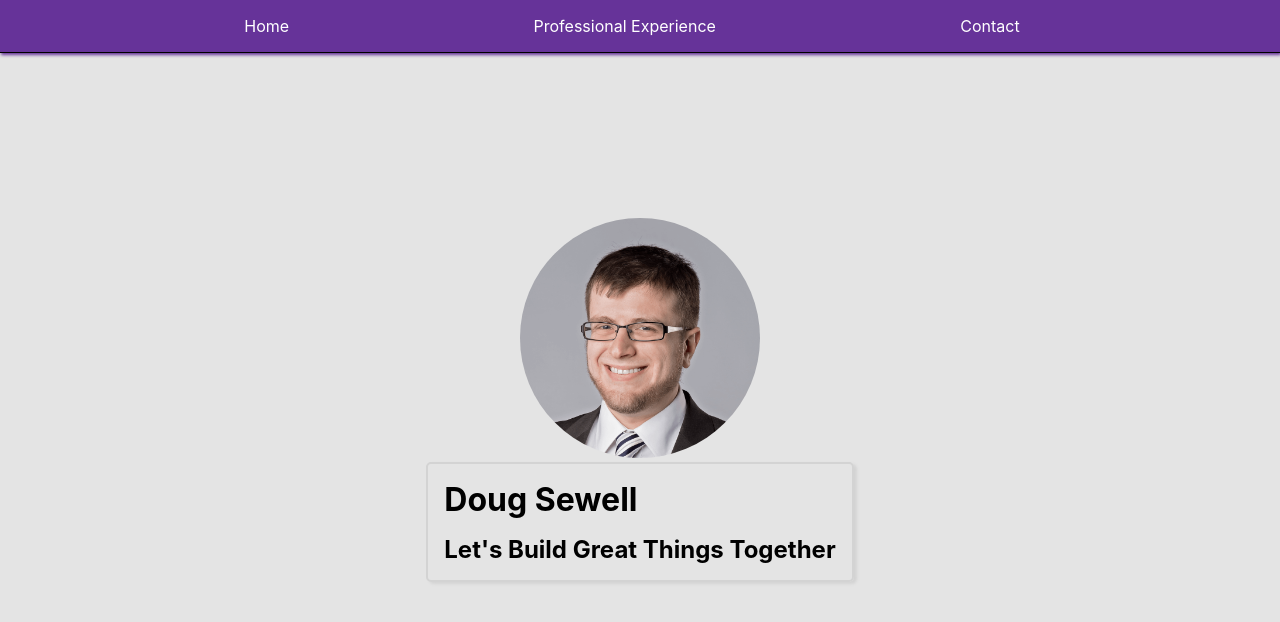
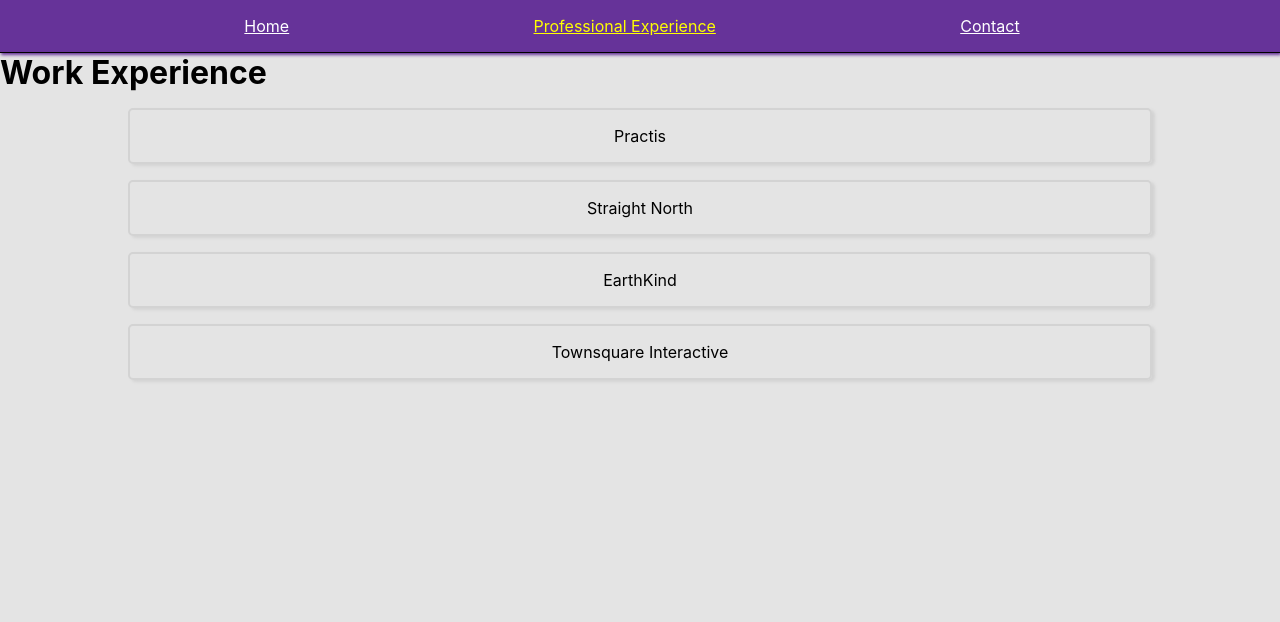
Before and after one commit to Doug-Sewell/portfolio-site, a React (Create React App) app: page /professional-experience in a window 1280 px wide. Shown: the top 622 px of the page. Built offline with nearby package versions, Linux system fonts and the light colour scheme.

Commit message:
Created components for the other pages, added routing, tweaked styling, added an early mockup to the experience page, and added state.

```diff
--- a/package.json
+++ b/package.json
@@ -9,6 +9,7 @@
     "@testing-library/user-event": "^7.1.2",
     "react": "^16.13.1",
     "react-dom": "^16.13.1",
+    "react-router-dom": "^5.2.0",
     "react-scripts": "3.4.1"
   },
   "scripts": {
--- a/src/App.css
+++ b/src/App.css
@@ -7,3 +7,7 @@
 body {
   background-color:#e4e4e4;
 }
+
+.stuff{
+  margin-bottom:2rem;
+}
--- a/src/App.js
+++ b/src/App.js
@@ -1,14 +1,23 @@
 import React from 'react';
 import './App.css';
+import { BrowserRouter, Route } from 'react-router-dom';
+
+
 import Header from './Components/Header/Header';
 import Navigation from './Components/Navigation/Navigation';
+import JobExperience from './Components/JobExperience/JobExperience';
+import Contact from './Components/Contact/Contact';
+
+
 
 function App() {
   return (
-    <div>
+    <BrowserRouter>
       <Navigation />
-      <Header />
-    </div>
+        <Route path="/" exact component={Header} />
+        <Route path="/professional-experience" exact component={JobExperience} />
+        <Route path="/Contact" exact component={Contact} />
+    </BrowserRouter>
   );
 }
 
--- /dev/null
+++ b/src/Components/Contact/Contact.js
@@ -0,0 +1,5 @@
+import React from 'react';
+
+const contact = () => <h1>Contact Doug</h1>
+
+export default contact;
--- /dev/null
+++ b/src/Components/JobExperience/JobExperience.js
@@ -0,0 +1,51 @@
+import React, { Component } from 'react';
+import Card from '../../UI/Card/Card';
+import classes from './JobExperience.module.css';
+
+class JobExperience extends Component {
+
+    state = {
+        jobs: [
+            {
+                company: 'Practis',
+                title: 'Digital Marketing Technologist',
+                description: 'Add later'
+            },
+            {
+                company: 'Straight North',
+                title: 'SEO Analyst',
+                description: 'Add later'
+            },
+            {
+                company: "EarthKind",
+                title: 'Marketing Coordinator',
+                description: 'Add later'
+            },
+            {
+                company: 'Townsquare Interactive',
+                title: 'SEO Analyst',
+                description: 'Add later'
+            }
+        ]
+    }
+
+    render() {
+
+        const jobs = this.state.jobs.map((job, index) => {
+            return (<div className={classes.JobCard}>
+                <Card
+                    key={index}
+                    className={classes.JobCard}>{job.company}</Card>
+            </div>);
+        });
+
+        return (
+            <div>
+                <h1>Work Experience</h1>
+                {jobs}
+            </div>
+        )
+    }
+}
+
+export default JobExperience;
--- /dev/null
+++ b/src/Components/JobExperience/JobExperience.module.css
@@ -0,0 +1,6 @@
+.JobCard {
+    width:80%;
+    margin:auto;
+    margin-bottom:1rem;
+    text-align:center;
+}
--- a/src/Components/Navigation/Navigation.js
+++ b/src/Components/Navigation/Navigation.js
@@ -1,12 +1,24 @@
 import React from 'react';
 import classes from './Navigation.module.css';
+import { NavLink } from 'react-router-dom';
+
 const navigation = () => {
     return (
         <div className={classes.NavContainer}>
             <ul className={classes.NavList}>
-                <li>Home</li>
-                <li>Professional Experience</li>
-                <li>Contact</li>
+                <li><NavLink
+                    exact
+                    to="/"
+                    activeStyle={{ color: 'yellow' }}>Home</NavLink></li>
+                <li><NavLink
+                    exact
+                    to="/professional-experience"
+                    hoverStyle={{color:'orange'}}
+                    activeStyle={{ color: 'yellow' }}>Professional Experience</NavLink></li>
+                <li><NavLink
+                    exact
+                    to="/contact"
+                    activeStyle={{ color: 'yellow' }}>Contact</NavLink></li>
             </ul>
         </div>
     )
--- a/src/Components/Navigation/Navigation.module.css
+++ b/src/Components/Navigation/Navigation.module.css
@@ -3,7 +3,6 @@
     background-color: rebeccapurple;
     border-bottom:black 1px solid;
     box-shadow:1px 2px 3px rebeccapurple;
-    position:fixed;
     width:100%;
 }
 
@@ -14,13 +13,16 @@
     justify-content: space-evenly;
 }
 
-.NavList > li {
+.NavList > li > a {
     color:#FFF;
     margin-right:1rem;
     text-align:center;
 }
 
-.NavList > li:hover {
-    text-decoration:underline;
+.NavList > li>a:hover {
+    text-decoration:none;
     color:yellow;
 }
+.NavList > li>a:visited {
+    color:white;
+}
```
Also changed, not shown: 1 other file (tests, documents, lock files or other folders).
